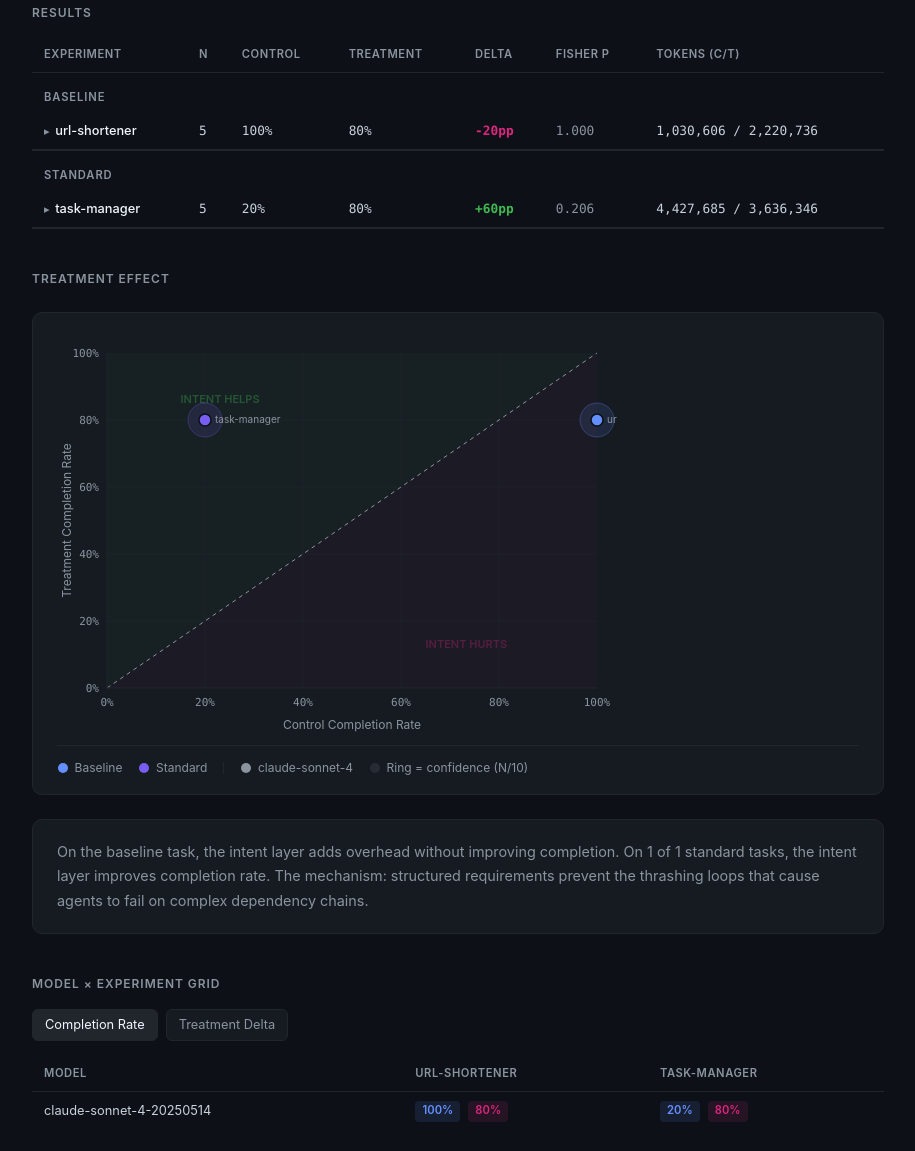
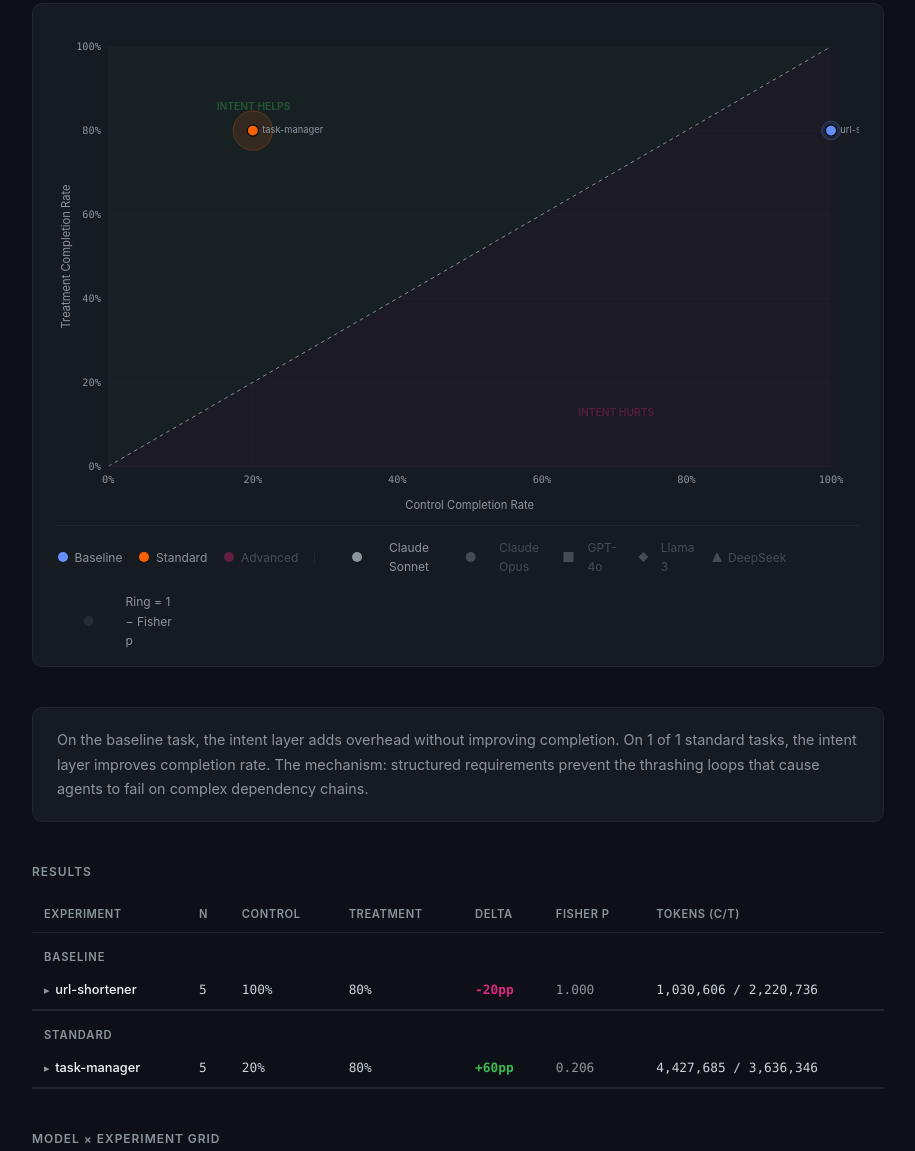
Before and after one commit to intent-bench/intent-bench, a plain HTML site: page docs/index.html in a window 1280 px wide. Shown: the part 468-1619 px from the top of the page, without its empty margins (182-1097 px from the left). Drawn offline with Linux system fonts and the light colour scheme.

Commit message:
feat: redesign scatter plot as centerpiece visualization
- Move scatter above Results section, make it taller (520px) and full width
- More distinct tier colors: blue (Baseline), orange (Standard), magenta (Advanced)
- Ring radius encodes statistical confidence (1 - Fisher p) instead of raw N/10
- Show all known models in legend (dimmed if no data yet)
- Center SVG within container

Co-Authored-By: Claude Opus 4.6 <noreply@anthropic.com>

```diff
--- a/docs/index.html
+++ b/docs/index.html
@@ -331,15 +331,20 @@
             text-decoration: none;
         }
 
-        /* Scatter plot */
+        /* Scatter plot -- centerpiece */
         .scatter-wrap {
             background: var(--surface);
             border: 1px solid var(--border);
             border-radius: 10px;
-            padding: 1.25rem 1.5rem 1rem;
-            margin: 1.5rem 0;
+            padding: 1.5rem 1.5rem 1rem;
+            margin: 0 0 2.5rem;
         }
-        .scatter-wrap svg { display: block; }
+        .scatter-wrap svg {
+            display: block;
+            width: 100%;
+            max-width: 860px;
+            margin: 0 auto;
+        }
         .scatter-legend {
             display: flex;
             flex-wrap: wrap;
@@ -405,13 +410,12 @@
             <span><span class="dot dot-t"></span> Treatment (prompt + intent)</span>
         </div>
 
-        <h2>Results</h2>
-        <div id="heatmap"></div>
-
-        <h2>Treatment Effect</h2>
         <div id="scatter"></div>
 
         <div id="analysis-note" class="note" style="display:none"></div>
+
+        <h2>Results</h2>
+        <div id="heatmap"></div>
 
         <h2>Model &times; Experiment Grid</h2>
         <div id="grid-tabs" class="tabs"></div>
@@ -651,7 +655,7 @@
     // -- Scatter plot: Control vs Treatment completion rate --
     var TIER_COLORS = {
         'Baseline': '#648FFF',
-        'Standard': '#785EF0',
+        'Standard': '#FE6100',
         'Advanced': '#DC267F'
     };
 
@@ -774,11 +778,21 @@
         return svg;
     }
 
-    function renderScatter(ledgerData) {
+    function renderScatter(ledgerData, experiments) {
         var container = document.getElementById('scatter');
         if (!ledgerData || ledgerData.length === 0) {
             container.innerHTML = '<p class="no-data">No data available</p>';
             return;
+        }
+
+        // Build Fisher p lookup from analysis data: experiment -> fisher_p
+        var fisherLookup = {};
+        if (experiments) {
+            experiments.forEach(function(e) {
+                if (e.completion_significance) {
+                    fisherLookup[e.experiment] = e.completion_significance.fisher_p;
+                }
+            });
         }
 
         // Parse CSV
@@ -813,6 +827,8 @@
         for (var k in points) {
             var p = points[k];
             if (p.control.total > 0 && p.treatment.total > 0) {
+                var fisherP = fisherLookup[p.experiment];
+                var confidence = (fisherP !== undefined && fisherP !== null) ? (1 - fisherP) : 0;
                 data.push({
                     model: p.model,
                     modelKey: getModelKey(p.model),
@@ -820,7 +836,8 @@
                     tier: (EXP_META[p.experiment] || {}).tier || 'Other',
                     controlRate: p.control.pass / p.control.total,
                     treatmentRate: p.treatment.pass / p.treatment.total,
-                    n: Math.min(p.control.total, p.treatment.total)
+                    n: Math.min(p.control.total, p.treatment.total),
+                    confidence: confidence
                 });
             }
         }
@@ -830,9 +847,9 @@
             return;
         }
 
-        // Chart dimensions
-        var W = 560, H = 400;
-        var pad = { top: 20, right: 20, bottom: 45, left: 50 };
+        // Chart dimensions -- centerpiece, full width, tall
+        var W = 860, H = 520;
+        var pad = { top: 20, right: 30, bottom: 50, left: 55 };
         var plotW = W - pad.left - pad.right;
         var plotH = H - pad.top - pad.bottom;
 
@@ -843,7 +860,6 @@
         var svg = document.createElementNS(ns, 'svg');
         svg.setAttribute('viewBox', '0 0 ' + W + ' ' + H);
         svg.setAttribute('width', '100%');
-        svg.style.maxWidth = W + 'px';
 
         // Efficacy zone (above diagonal)
         var zone = document.createElementNS(ns, 'polygon');
@@ -976,8 +992,7 @@
             var cy = yPos(d.treatmentRate);
             var fill = TIER_COLORS[d.tier] || '#8b949e';
             var shape = shapeForModel(d.modelKey);
-            var confidence = Math.min(d.n, 10) / 10;
-            var confRadius = CONF_R_MIN + confidence * (CONF_R_MAX - CONF_R_MIN);
+            var confRadius = CONF_R_MIN + d.confidence * (CONF_R_MAX - CONF_R_MIN);
 
             modelsUsed[d.modelKey] = shape;
             tiersUsed[d.tier] = fill;
@@ -1003,7 +1018,7 @@
             var title = document.createElementNS(ns, 'title');
             title.textContent = d.experiment + ' (' + d.modelKey + ')\n' +
                 'Control: ' + Math.round(d.controlRate * 100) + '%, Treatment: ' + Math.round(d.treatmentRate * 100) + '%\n' +
-                'N=' + d.n;
+                'N=' + d.n + ', confidence=' + (d.confidence * 100).toFixed(0) + '%';
             el.appendChild(title);
             svg.appendChild(el);
 
@@ -1026,32 +1041,45 @@
         var legend = document.createElement('div');
         legend.className = 'scatter-legend';
 
-        // Tier colors
-        for (var tier in tiersUsed) {
+        // All tier colors (always show all)
+        var allTiers = ['Baseline', 'Standard', 'Advanced'];
+        allTiers.forEach(function(tier) {
             var item = document.createElement('span');
             item.className = 'scatter-legend-item';
-            item.innerHTML = drawShapeSVG('circle', 12, tiersUsed[tier]) + ' ' + tier;
+            var color = TIER_COLORS[tier];
+            var dimmed = !tiersUsed[tier];
+            if (dimmed) item.style.opacity = '0.4';
+            item.innerHTML = drawShapeSVG('circle', 12, color) + ' ' + tier;
             legend.appendChild(item);
-        }
+        });
 
         // Divider
         var sep = document.createElement('span');
         sep.style.cssText = 'border-left:1px solid #21262d; height:12px; align-self:center;';
         legend.appendChild(sep);
 
-        // Model shapes (use neutral grey)
-        for (var mk in modelsUsed) {
+        // All known models (always show all, dim those without data)
+        var allModels = [
+            { key: 'claude-sonnet-4', label: 'Claude Sonnet', shape: 'circle' },
+            { key: 'claude-opus-4', label: 'Claude Opus', shape: 'circle' },
+            { key: 'gpt-4o', label: 'GPT-4o', shape: 'square' },
+            { key: 'llama3', label: 'Llama 3', shape: 'diamond' },
+            { key: 'deepseek-chat', label: 'DeepSeek', shape: 'triangle-up' }
+        ];
+        allModels.forEach(function(m) {
             var mItem = document.createElement('span');
             mItem.className = 'scatter-legend-item';
-            mItem.innerHTML = drawShapeSVG(modelsUsed[mk], 12, '#8b949e') + ' ' + mk;
+            var hasData = modelsUsed[m.key] || Object.keys(modelsUsed).some(function(k) { return k.indexOf(m.key) >= 0; });
+            if (!hasData) mItem.style.opacity = '0.4';
+            mItem.innerHTML = drawShapeSVG(m.shape, 12, '#8b949e') + ' ' + m.label;
             legend.appendChild(mItem);
-        }
+        });
 
         // Confidence note
         var sizeNote = document.createElement('span');
         sizeNote.className = 'scatter-legend-item';
         sizeNote.style.color = '#8b949e';
-        sizeNote.innerHTML = drawShapeSVG('circle', 12, 'rgba(139,148,158,0.15)') + ' Ring = confidence (N/10)';
+        sizeNote.innerHTML = drawShapeSVG('circle', 12, 'rgba(139,148,158,0.15)') + ' Ring = 1 \u2212 Fisher p'
         legend.appendChild(sizeNote);
 
         wrap.appendChild(legend);
@@ -1217,11 +1245,11 @@
             return fetch('summary.csv')
                 .then(function(r) { return r.text(); })
                 .then(function(csv) {
-                    renderScatter(csv);
+                    renderScatter(csv, experiments);
                     renderGrid(experiments, csv);
                 })
                 .catch(function() {
-                    renderScatter(null);
+                    renderScatter(null, null);
                     renderGrid(experiments, null);
                 });
         })
```
